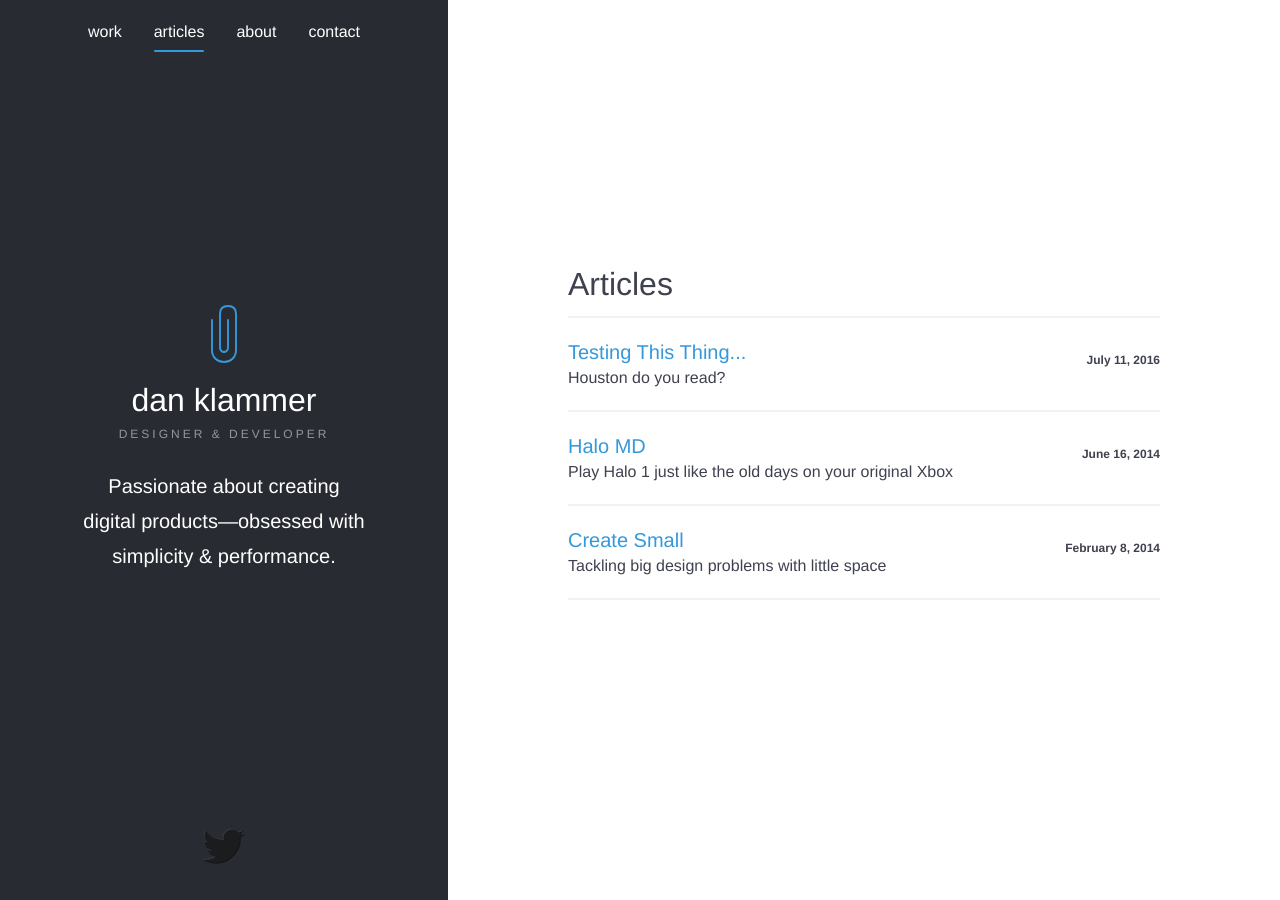
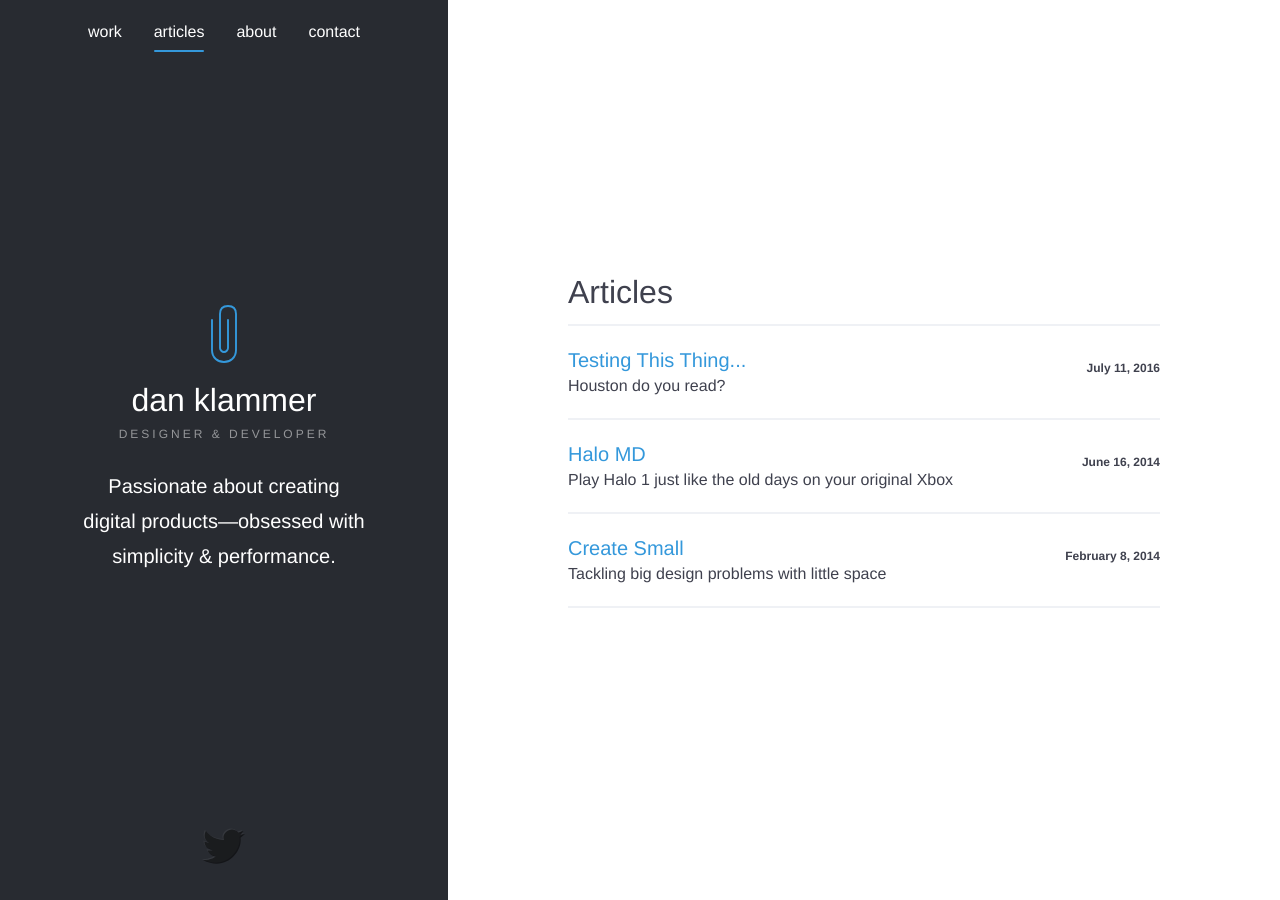
Before and after one commit to danklammer/danklammer.github.io, a Jekyll site: the page built from articles/index.html, in a window 1280 px wide. Built offline with Jekyll 4.4.1, drawn with Linux system fonts in a browser that asks for light colours.

Commit message:
Padding Style fix

```diff
--- a/_layouts/page.html
+++ b/_layouts/page.html
@@ -6,7 +6,7 @@ layout: default
 
   {% include nav.html %}
 
-  <article class="lg-article lg-height-full lg-align-middle pt3 px4 pb7">
+  <article class="lg-article lg-height-full lg-align-middle pt3 px4 pb6">
     <section class="width-full center-block" style="max-width: 37rem">
 
     <h1 class="font-size-1 line-height-none pt3">{{ page.title }}</h1>
--- a/_layouts/post.html
+++ b/_layouts/post.html
@@ -23,7 +23,7 @@ layout: default
 
   </header>
 
-  <section class="section-max-width width-full center-block pt3 px4 pb7">
+  <section class="section-max-width width-full center-block pt3 px4 pb6">
 
     <div class="post-content" itemprop="articleBody">
       {{ content }}
--- a/_layouts/project.html
+++ b/_layouts/project.html
@@ -23,7 +23,7 @@ layout: default
 
   </header>
 
-  <section class="section-max-width width-full center-block pt3 px4 pb7">
+  <section class="section-max-width width-full center-block pt3 px4 pb6">
 
     <div class="post-content" itemprop="articleBody">
       {{ content }}
--- a/articles/index.html
+++ b/articles/index.html
@@ -8,7 +8,7 @@ permalink: /articles/
 
   {% include nav.html %}
 
-  <div class="lg-article lg-height-full lg-align-middle pt3 px4 pb7">
+  <div class="lg-article lg-height-full lg-align-middle pt3 px4 pb6">
     <section class="width-full center-block" style="max-width: 37rem">
 
       <h1 class="font-size-1 line-height-none py3">{{ page.title }}</h1>
```
